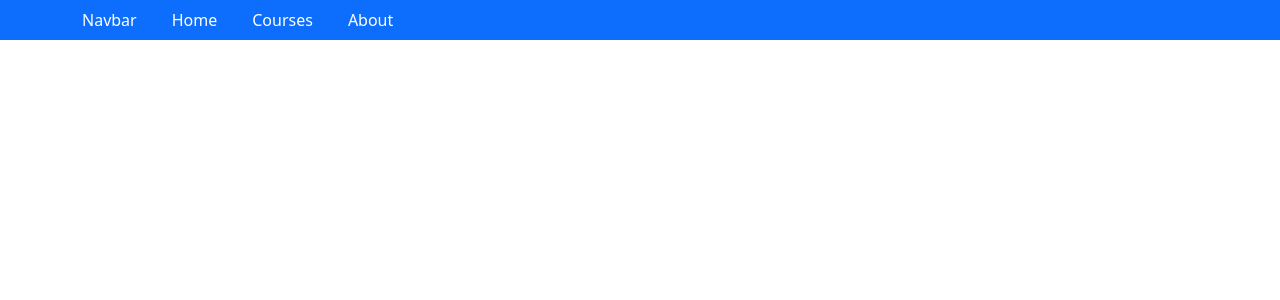
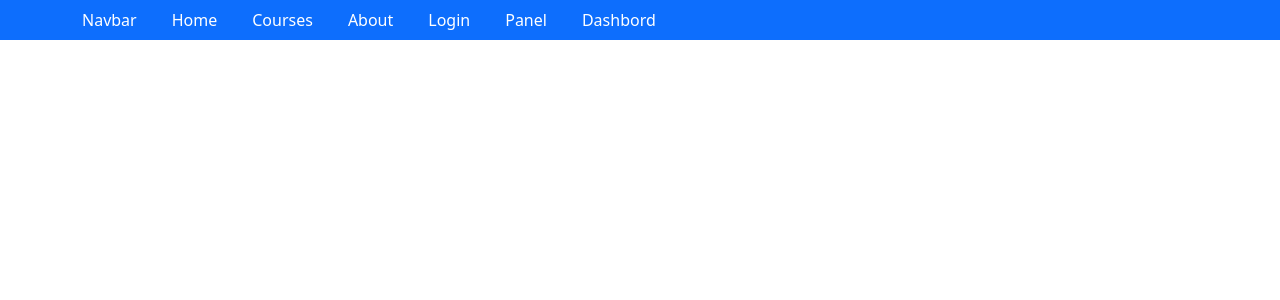
Before and after one commit to mbagher26/sabzlearn, a React (Create React App) app: page / in a window 1280 px wide. Shown: the top 300 px of the page. Built offline with nearby package versions, Linux system fonts and the light colour scheme.

Commit message:
Added Login and Panel links to the header navigation

```diff
--- a/src/components/header/Header.js
+++ b/src/components/header/Header.js
@@ -13,7 +13,11 @@ function Header() {
                                                   <Nav className="me-auto">
                                                             <Link to="/home" style={{marginLeft: '35px', color:'white'}}>Home</Link>
                                                             <Link to="/courses" style={{marginLeft: '35px', color:'white'}}>Courses</Link>
-                                                            <Link to="/about" style={{marginLeft: '35px', color:'white'}}>About</Link>
+                                                            <Link to="/about" style={{ marginLeft: '35px', color: 'white' }}>About</Link>
+                                                            <Link to="/login" style={{ marginLeft: '35px', color: 'white' }}>Login</Link>
+                                                            <Link to="/panel" style={{ marginLeft: '35px', color: 'white' }}>Panel</Link>
+                                                            <Link to="/dashbord" style={{ marginLeft: '35px', color: 'white' }}>Dashbord</Link>
+
                                                   </Nav>
                                         </Container>
                               </Navbar>
```
